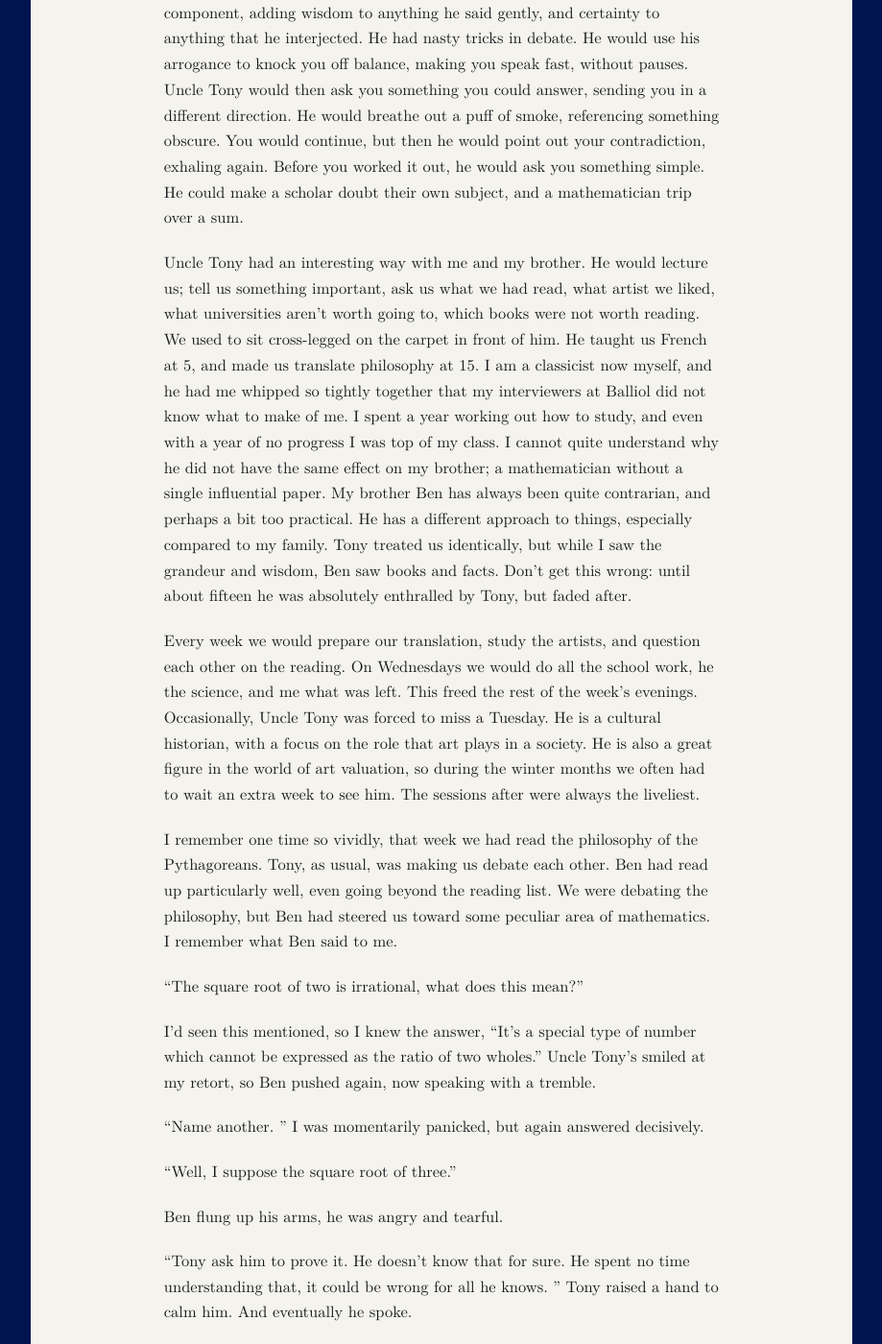
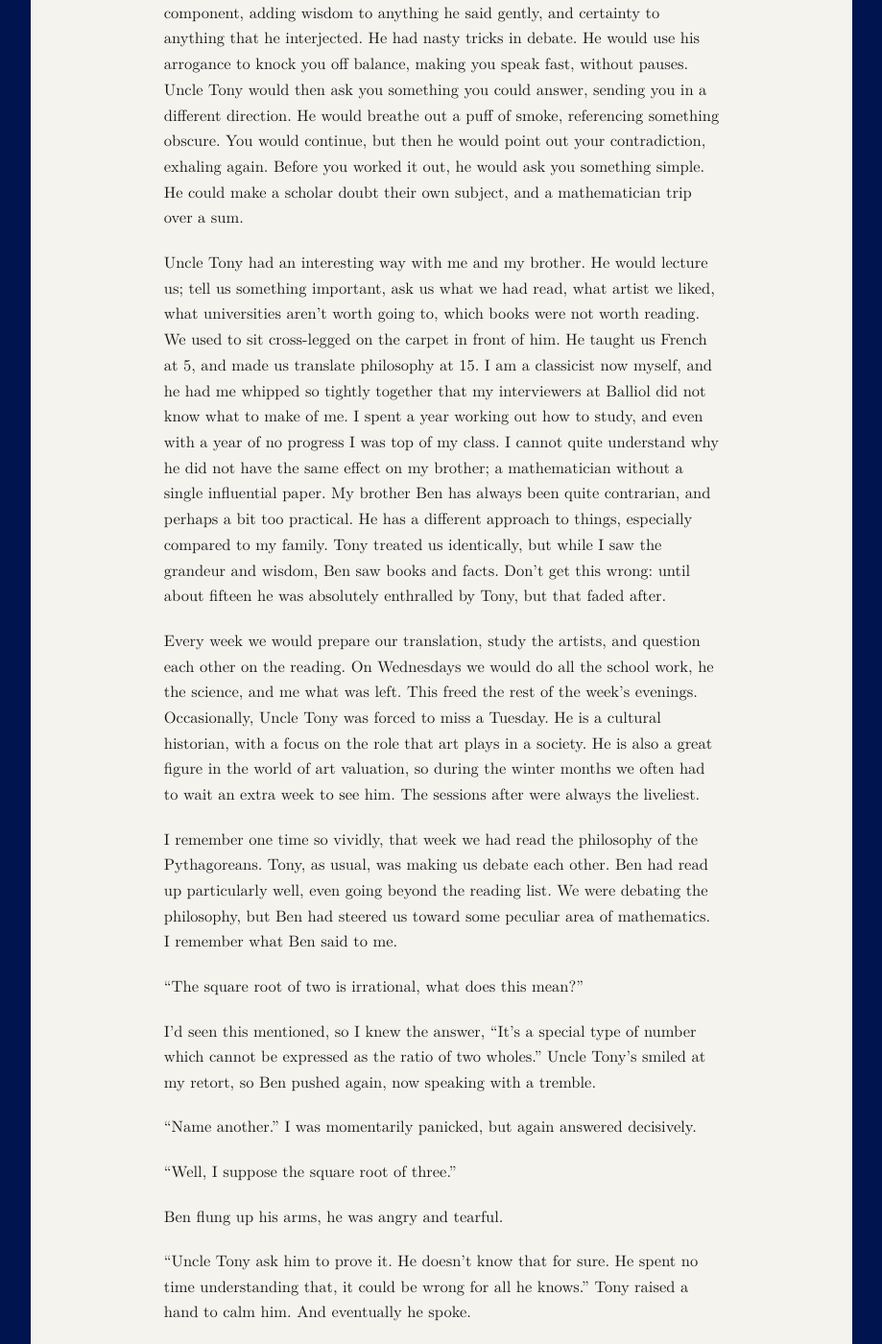
Before and after one commit to chrisjwheeler/website, a Jekyll site: the page built from _posts/2026-09-04-The-Creation-Of-A-Critique.md, in a window 1280 px wide and 1400 px high, scrolled down 633 px. Shown: the whole window at 96% size, without its empty margins (180-1099 px from the left). Built offline with Jekyll 4.4.1, drawn with Linux system fonts in a browser that asks for light colours; some of the changed text lies outside the part shown.

Commit message:
Minor Story points.

```diff
--- a/_posts/2026-09-04-The-Creation-Of-A-Critique.md
+++ b/_posts/2026-09-04-The-Creation-Of-A-Critique.md
@@ -7,7 +7,7 @@ subtitle: "What inspires an artist, and who influences a critic?"
 
 I owe more to my uncle than my mother; perhaps something only me and Telemachus can say. Tuesdays were named after him, and he always came brilliantly polished, clad in tweed and heavy cotton. One week it would be green, matching a necktie patterned with peacock feathers. The week after it would be the brown of his spectacles and notepad. What never changed was his strain of tobacco. He liked the unflavoured variety, and would pack it in with the dexterity of a watchmaker. The plumes of smoke which spun up and around him fogged your mind. They gave his conversation an ethereal component, adding wisdom to anything he said gently, and certainty to anything that he interjected. He had nasty tricks in debate. He would use his arrogance to knock you off balance, making you speak fast, without pauses. Uncle Tony would then ask you something you could answer, sending you in a different direction. He would breathe out a puff of smoke, referencing something obscure. You would continue, but then he would point out your contradiction, exhaling again. Before you worked it out, he would ask you something simple. He could make a scholar doubt their own subject, and a mathematician trip over a sum.
 
-Uncle Tony had an interesting way with me and my brother. He would lecture us; tell us something important, ask us what we had read, what artist we liked, what universities aren’t worth going to, which books were not worth reading. We used to sit cross-legged on the carpet in front of him. He taught us French at 5, and made us translate philosophy at 15. I am a classicist now myself, and he had me whipped so tightly together that my interviewers at Balliol did not know what to make of me. I spent a year working out how to study, and even with a year of no progress I was top of my class. I cannot quite understand why he did not have the same effect on my brother; a mathematician without a single influential paper. My brother Ben has always been quite contrarian, and perhaps a bit too practical. He has a different approach to things, especially compared to my family. Tony treated us identically, but while I saw the grandeur and wisdom, Ben saw books and facts. Don’t get this wrong: until about fifteen he was absolutely enthralled by Tony, but faded after.
+Uncle Tony had an interesting way with me and my brother. He would lecture us; tell us something important, ask us what we had read, what artist we liked, what universities aren’t worth going to, which books were not worth reading. We used to sit cross-legged on the carpet in front of him. He taught us French at 5, and made us translate philosophy at 15. I am a classicist now myself, and he had me whipped so tightly together that my interviewers at Balliol did not know what to make of me. I spent a year working out how to study, and even with a year of no progress I was top of my class. I cannot quite understand why he did not have the same effect on my brother; a mathematician without a single influential paper. My brother Ben has always been quite contrarian, and perhaps a bit too practical. He has a different approach to things, especially compared to my family. Tony treated us identically, but while I saw the grandeur and wisdom, Ben saw books and facts. Don’t get this wrong: until about fifteen he was absolutely enthralled by Tony, but that faded after.
 
 Every week we would prepare our translation, study the artists, and question each other on the reading. On Wednesdays we would do all the school work, he the science, and me what was left. This freed the rest of the week’s evenings. Occasionally, Uncle Tony was forced to miss a Tuesday. He is a cultural historian, with a focus on the role that art plays in a society. He is also a great figure in the world of art valuation, so during the winter months we often had to wait an extra week to see him. The sessions after were always the liveliest.
 
@@ -17,13 +17,13 @@ I remember one time so vividly, that week we had read the philosophy of the Pyth
 
 I’d seen this mentioned, so I knew the answer, “It’s a special type of number which cannot be expressed as the ratio of two wholes.” Uncle Tony’s smiled at my retort, so Ben pushed again, now speaking with a tremble.
 
-“Name another. ” I was momentarily panicked, but again answered decisively.
+“Name another.” I was momentarily panicked, but again answered decisively.
 
 “Well, I suppose the square root of three.”
 
 Ben flung up his arms, he was angry and tearful.
 
-“Tony ask him to prove it. He doesn’t know that for sure. He spent no time understanding that, it could be wrong for all he knows. ” Tony raised a hand to calm him. And eventually he spoke.
+“Uncle Tony ask him to prove it. He doesn’t know that for sure. He spent no time understanding that, it could be wrong for all he knows.” Tony raised a hand to calm him. And eventually he spoke.
 
 “Well Ben, he has demonstrated that he can make accurate deductions. At this time, in this particular conversation, that is enough. “ Ben squirmed. “Now, I encourage you to stick to the syllabus I give you; it includes everything someone at your level needs. If that is not enough, then I can give you more, but don’t beat off the track, there is a reason you are on it.“
 
@@ -37,7 +37,7 @@ After dinner, my parents went to the balcony to look over the city. This left me
 
 “No, not really,” he said politely,  “But I have started a life drawing class.”
 
-“Really? “ inquired Uncle Tony, “No art has taken you? I’ll tell you what Benjamin, you must have a look at the recent works of Ohgane. I think we are seeing a genesis of a new movement. ”
+“Really? “ inquired Uncle Tony, “No art has taken you? I’ll tell you what Benjamin, you must have a look at the recent works of Ohgane. I think we are seeing a genesis of a new movement.”
 
 “Isn’t that work there signed Ohgane? The one above the mantle piece.” Ben asked. Tony lent a small portion of his body forward, “It is indeed Benjamin, but his work now is different. It has more provenance, it is more inspired. Like our other old friend, Ohgane spent some time with the sources, and it touched him dearly.” It was good that Ben was involved in the conversation. I walked to the shelf and picked up the catalogue raisonné, and flipped to the work Uncle Tony was referencing. It is an image of lady, who is sat poised against a textured orange background. The composition mirrors that of the Venus, while the strength of the oil and the strength of the light mirror that of Caravaggio. Her form is intentionally distorted and obscured, in reference to some of the works of Freud. You cannot make out her face, and most people fail to realise she is even in the painting. The picture was printed across both pages of the catalogue, and I turned it carefully around. Ben pushed his glasses up his nose, and looked for a while. Uncle Tony started by studying the work, but then turned to Ben.
 
```
Also changed, not shown: other parts of _posts/2026-09-04-The-Creation-Of-A-Critique.md (+2 -2 lines).
